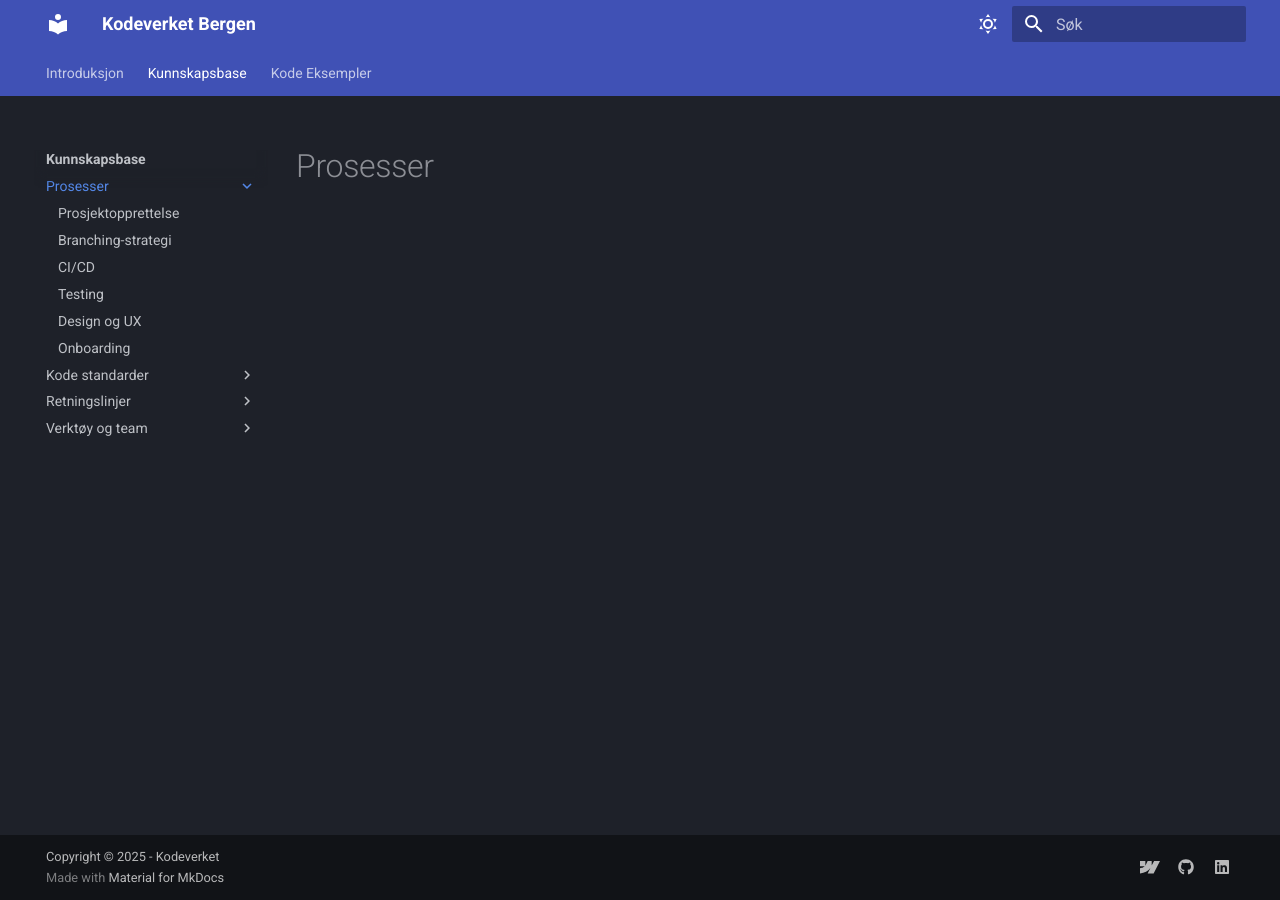
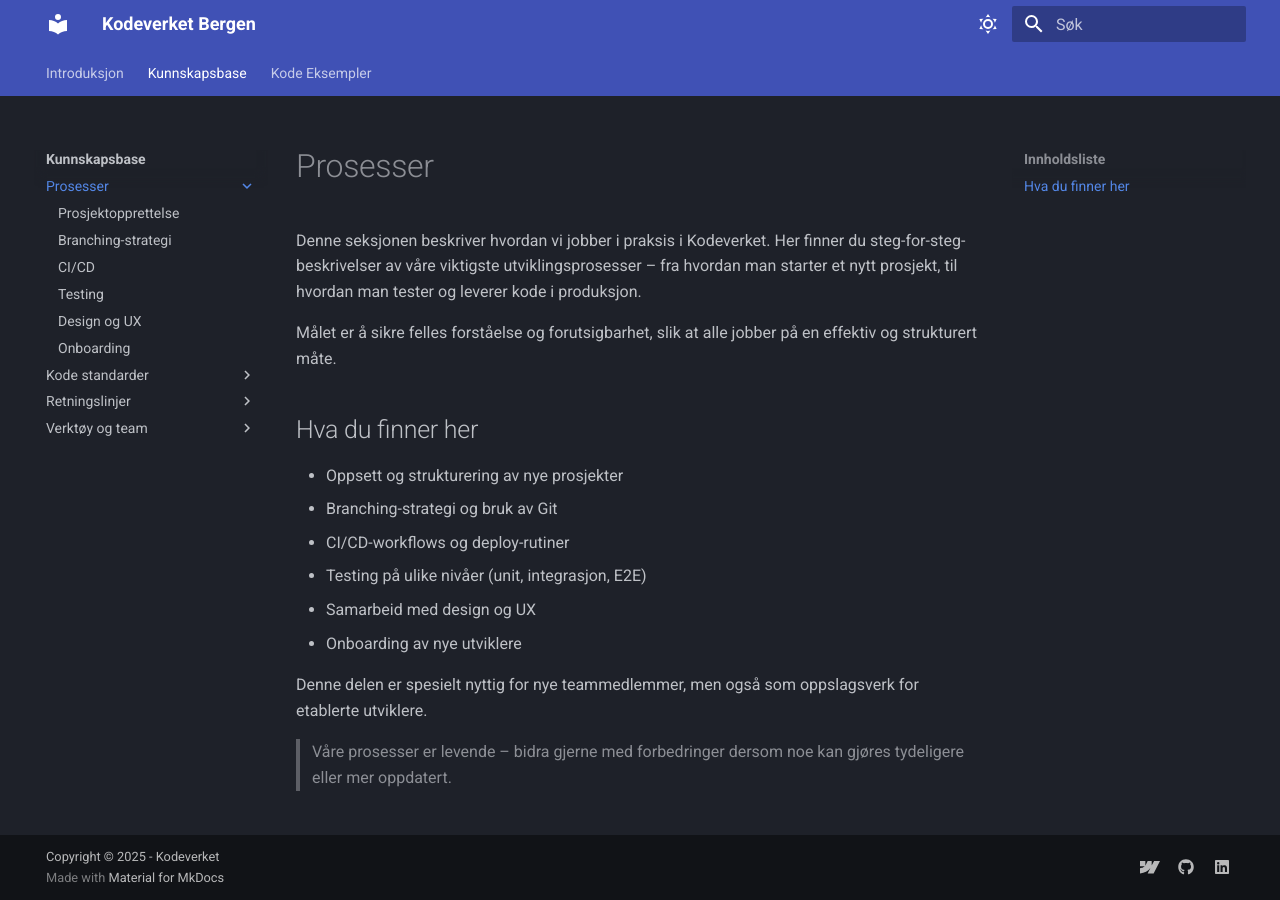
Before and after one commit to Kodeverket-AS/Kodeverket-AS.github.io, an MkDocs documentation site: the page built from docs/guidelines/process/index.md, in a window 1280 px wide. Built offline with MkDocs 1.6.1 and Material for MkDocs 9.7.7, drawn with Linux system fonts in a browser that asks for light colours.

Commit message:
added more index pages

```diff
--- a/docs/guidelines/process/index.md
+++ b/docs/guidelines/process/index.md
@@ -1 +1,18 @@
 # Prosesser
+
+Denne seksjonen beskriver hvordan vi jobber i praksis i Kodeverket. Her finner du steg-for-steg-beskrivelser av våre viktigste utviklingsprosesser – fra hvordan man starter et nytt prosjekt, til hvordan man tester og leverer kode i produksjon.
+
+Målet er å sikre felles forståelse og forutsigbarhet, slik at alle jobber på en effektiv og strukturert måte.
+
+## Hva du finner her
+
+- Oppsett og strukturering av nye prosjekter
+- Branching-strategi og bruk av Git
+- CI/CD-workflows og deploy-rutiner
+- Testing på ulike nivåer (unit, integrasjon, E2E)
+- Samarbeid med design og UX
+- Onboarding av nye utviklere
+
+Denne delen er spesielt nyttig for nye teammedlemmer, men også som oppslagsverk for etablerte utviklere.
+
+> Våre prosesser er levende – bidra gjerne med forbedringer dersom noe kan gjøres tydeligere eller mer oppdatert.
```
Also changed, not shown: docs/guidelines/policies/index.md (+16 -0 lines), docs/guidelines/tools/index.md (+16 -0 lines).
